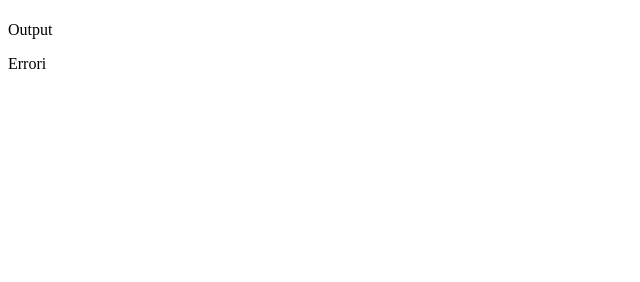
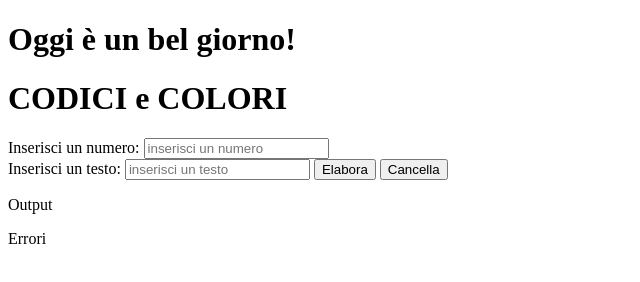
Before and after one commit to JazminneC/CodingColor, a plain HTML site: page index.html in a window 1280 px wide. Shown: the whole page, without its empty margins (0-640 px from the left). Drawn offline with Linux system fonts and the light colour scheme.

Commit message:
Update index.html

```diff
--- a/index.html
+++ b/index.html
@@ -1,20 +1,30 @@
 <!DOCTYPE html>
-<html>
+<html lang="it">
    <head>
        <meta charset="utf-8">
-   <title>Coding&Color</title>
+       <title>Coding&Color - 4BI</title>
        <link href="styles.css" rel="stylesheet" type="text/css" />
    </head>
    <body>
        <div id="header">
-   <h1 id="saluto"></h1>
+           <h1 id="saluto">Oggi è un bel giorno!</h1>
        </div>
        <div id="title">
+           <h1>CODICI e COLORI</h1>
        </div>
        <div id="input">
+           <label for="inNumber">Inserisci un numero: </label>
+           <input id="inNumber" placeholder="inserisci un numero">
+           <br>
+           <label for="inText">Inserisci un testo: </label>
+           <input id="inText" placeholder="inserisci un testo">
+           <button type="button" id="btnElabora" onclick="elabora()">Elabora</button>
+           <button type="button" id="btnCancella" onclick="reset()">Cancella</button>
        </div>
        <div id="output">
-   <p id="out">Output</p>
+           <p id="outText">Output</p>
+       </div>
+       <div>
            <p id="error">Errori</p>
        </div>
        <script src="script.js"></script>
```
Lines whose indentation alone changed are shown as unchanged.
